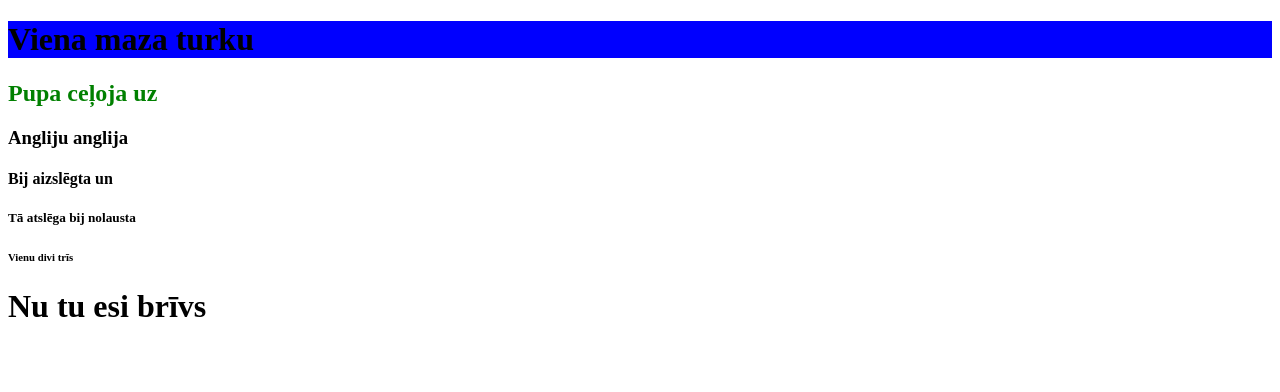
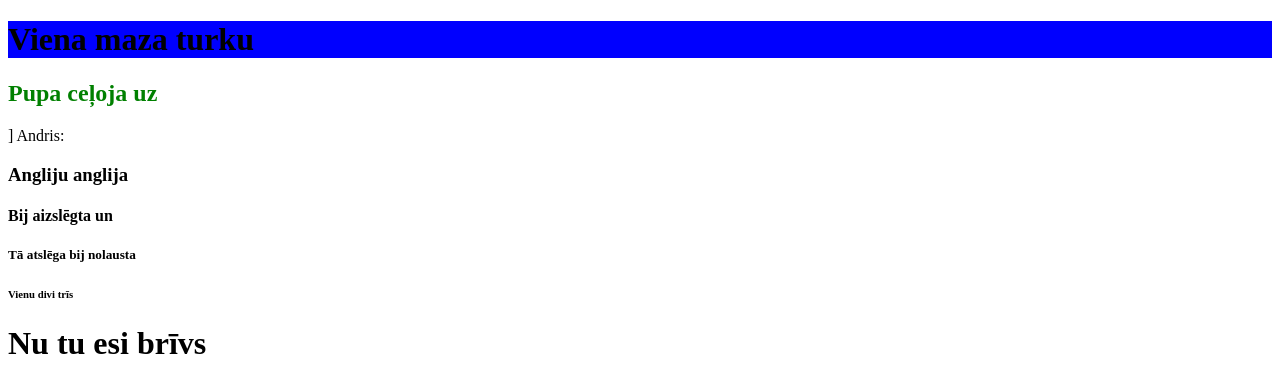
Before and after one commit to rbanzens31/pelme-i, a plain HTML site: page index.html in a window 1280 px wide. Drawn offline with Linux system fonts and the light colour scheme.

Commit message:
Update index.html

```diff
--- a/index.html
+++ b/index.html
@@ -8,7 +8,8 @@
 
 <h1 style="background-color:blue;">Viena maza turku</h1>
 <h2 style="color:green;">Pupa ceļoja uz</h2>
-<h3>Angliju anglija</h3>
+] Andris:
+<h3 style="text-align:centre;">Angliju anglija</h3>
 <h4>Bij aizslēgta un</h4>
 <h5>Tā atslēga bij nolausta</h5>
 <h6>Vienu divi trīs</h6>
```
